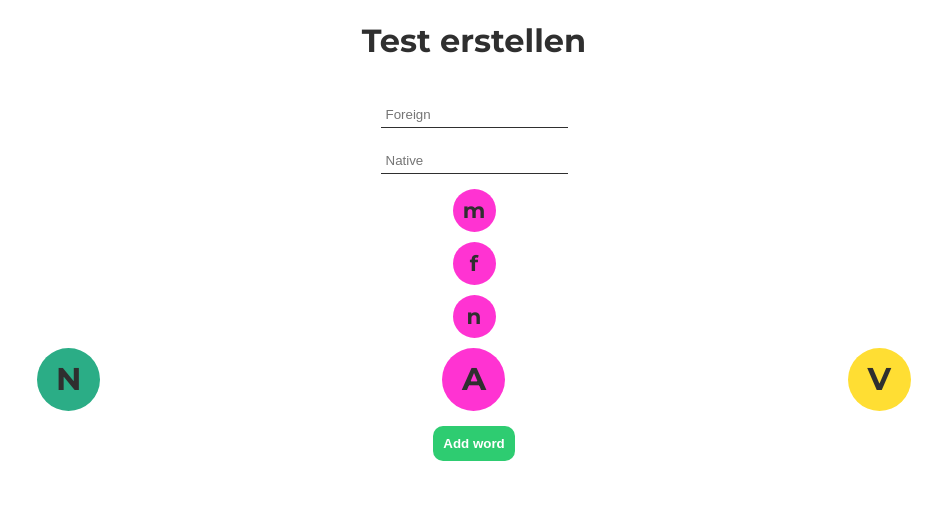
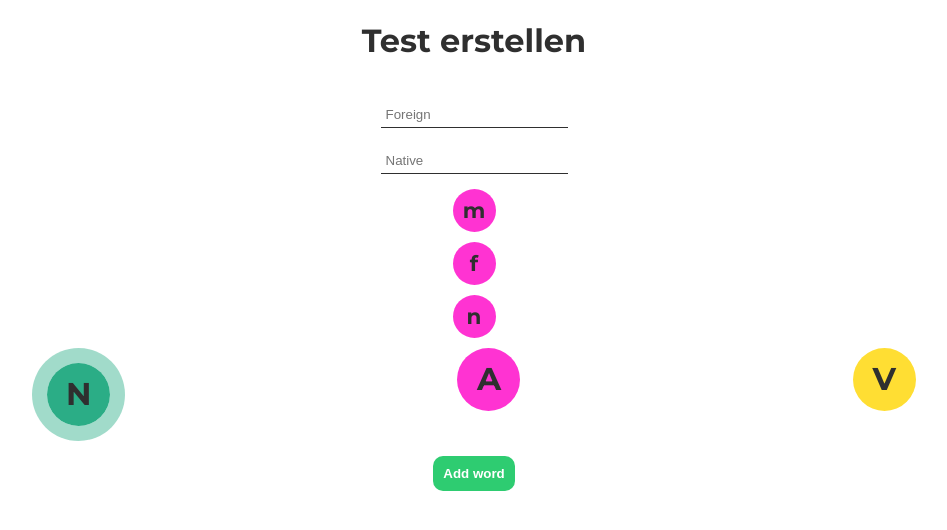
Before and after one commit to maxbischof/vocab-trainer, a React (Create React App) app: page / in a window 1280 px wide. Shown: the top 530 px of the page, without its empty margins (166-1113 px from the left). Built offline with nearby package versions, Linux system fonts and the light colour scheme.

Commit message:
Add selection and state for submenu items

```diff
--- a/src/components/wordpair/Form.js
+++ b/src/components/wordpair/Form.js
@@ -6,6 +6,11 @@ import GrammarMenu from './GrammarMenu'
 
 export default function Form({ wordPairs, setWordPairs }) {
   const [formInput, setFormInput] = useState({ foreign: '', native: '' })
+  const [wordClass, setWordClass] = useState('N')
+  const [gender, setGender] = useState()
+  const [person, setPerson] = useState()
+  const [number, setNumber] = useState()
+
   const foreignInput = createRef()
 
   function onSubmit(event) {
@@ -41,7 +46,16 @@ export default function Form({ wordPairs, setWordPairs }) {
         onChange={onChange}
         value={formInput.native}
       />
-      <GrammarMenu />
+      <GrammarMenu
+        wordClass={wordClass}
+        setWordClass={setWordClass}
+        gender={gender}
+        setGender={setGender}
+        person={person}
+        setPerson={setPerson}
+        number={number}
+        setNumber={setNumber}
+      />
       <Button type="submit">Add word</Button>
     </StyledForm>
   )
--- a/src/components/wordpair/GrammarMenu.js
+++ b/src/components/wordpair/GrammarMenu.js
@@ -3,18 +3,31 @@ import styled from 'styled-components'
 import GrammarSubMenu from './GrammarSubMenu'
 import Selection from './Selection'
 
-export default function GrammarMenu() {
-  const [wordClass, setWordClass] = useState('N')
-
+export default function GrammarMenu({
+  wordClass,
+  setWordClass,
+  gender,
+  setGender,
+  person,
+  setPerson,
+  number,
+  setNumber,
+}) {
   return (
     <>
-      {wordClass === 'N' && <GrammarSubMenu wordClass={wordClass} />}
-      {wordClass === 'A' && <GrammarSubMenu wordClass={wordClass} />}
-      {wordClass === 'V' && <GrammarSubMenu wordClass={wordClass} />}
+      <GrammarSubMenu
+        wordClass={wordClass}
+        gender={gender}
+        setGender={setGender}
+        person={person}
+        setPerson={setPerson}
+        number={number}
+        setNumber={setNumber}
+      />
       <StyledGrammarMenu>
         <Selection
           text="N"
-          active={false}
+          activeProperty={wordClass}
           color="rgba(43, 173, 134, 1)"
           diameter="63px"
           onClick={setWordClass}
@@ -22,7 +35,7 @@ export default function GrammarMenu() {
 
         <Selection
           text="A"
-          active={false}
+          activeProperty={wordClass}
           color="rgba(255, 51, 210, 1)"
           diameter="63px"
           onClick={setWordClass}
@@ -30,7 +43,7 @@ export default function GrammarMenu() {
 
         <Selection
           text="V"
-          active={false}
+          activeProperty={wordClass}
           color="rgba(255, 222, 51, 1)"
           diameter="63px"
           onClick={setWordClass}
--- a/src/components/wordpair/GrammarSubMenu.js
+++ b/src/components/wordpair/GrammarSubMenu.js
@@ -1,28 +1,39 @@
 import React from 'react'
 import Selection from './Selection'
 
-export default function GrammarSubMenu({ wordClass }) {
+export default function GrammarSubMenu({
+  wordClass,
+  gender,
+  setGender,
+  person,
+  setPerson,
+  number,
+  setNumber,
+}) {
   return (
     <>
       {wordClass === 'N' && (
         <>
           <Selection
             text="m"
-            active={false}
             color="rgba(255, 51, 210, 1)"
             diameter="43px"
+            activeProperty={gender}
+            onClick={setGender}
           />
           <Selection
             text="f"
-            active={false}
             color="rgba(255, 51, 210, 1)"
             diameter="43px"
+            activeProperty={gender}
+            onClick={setGender}
           />
           <Selection
             text="n"
-            active={false}
             color="rgba(255, 51, 210, 1)"
             diameter="43px"
+            activeProperty={gender}
+            onClick={setGender}
           />
         </>
       )}
@@ -33,24 +44,32 @@ export default function GrammarSubMenu({ wordClass }) {
             active={false}
             color="rgba(255, 51, 210, 1)"
             diameter="43px"
+            activeProperty={number}
+            onClick={setNumber}
           />
           <Selection
             text="Pl"
             active={false}
             color="rgba(255, 51, 210, 1)"
             diameter="43px"
+            activeProperty={number}
+            onClick={setNumber}
           />
           <Selection
             text="m"
             active={false}
             color="rgba(255, 51, 210, 1)"
             diameter="43px"
+            activeProperty={gender}
+            onClick={setGender}
           />
           <Selection
             text="f"
             active={false}
             color="rgba(255, 51, 210, 1)"
             diameter="43px"
+            activeProperty={gender}
+            onClick={setGender}
           />
         </>
       )}
@@ -61,30 +80,40 @@ export default function GrammarSubMenu({ wordClass }) {
             active={false}
             color="rgba(255, 51, 210, 1)"
             diameter="43px"
+            activeProperty={number}
+            onClick={setNumber}
           />
           <Selection
             text="Pl"
             active={false}
             color="rgba(255, 51, 210, 1)"
             diameter="43px"
+            activeProperty={number}
+            onClick={setNumber}
           />
           <Selection
             text="1"
             active={false}
             color="rgba(255, 51, 210, 1)"
             diameter="43px"
+            activeProperty={person}
+            onClick={setPerson}
           />
           <Selection
             text="2"
             active={false}
             color="rgba(255, 51, 210, 1)"
             diameter="43px"
+            activeProperty={person}
+            onClick={setPerson}
           />
           <Selection
             text="3"
             active={false}
             color="rgba(255, 51, 210, 1)"
             diameter="43px"
+            activeProperty={person}
+            onClick={setPerson}
           />
         </>
       )}
--- a/src/components/wordpair/Selection.js
+++ b/src/components/wordpair/Selection.js
@@ -1,14 +1,20 @@
 import React from 'react'
 import styled from 'styled-components'
 
-export default function Selection({ text, active, color, diameter, onClick }) {
+export default function Selection({
+  text,
+  activeProperty,
+  color,
+  diameter,
+  onClick,
+}) {
   const activeColor = color.substring(0, color.length - 2) + '0.44)'
   const borderSize = (parseInt(diameter) * 1.5 - parseInt(diameter)) / 2
   const fontSize = parseInt(diameter) / 2
 
   return (
     <Circle
-      active={active}
+      active={activeProperty === text ? true : false}
       color={color}
       activeColor={activeColor}
       diameter={diameter}
```
